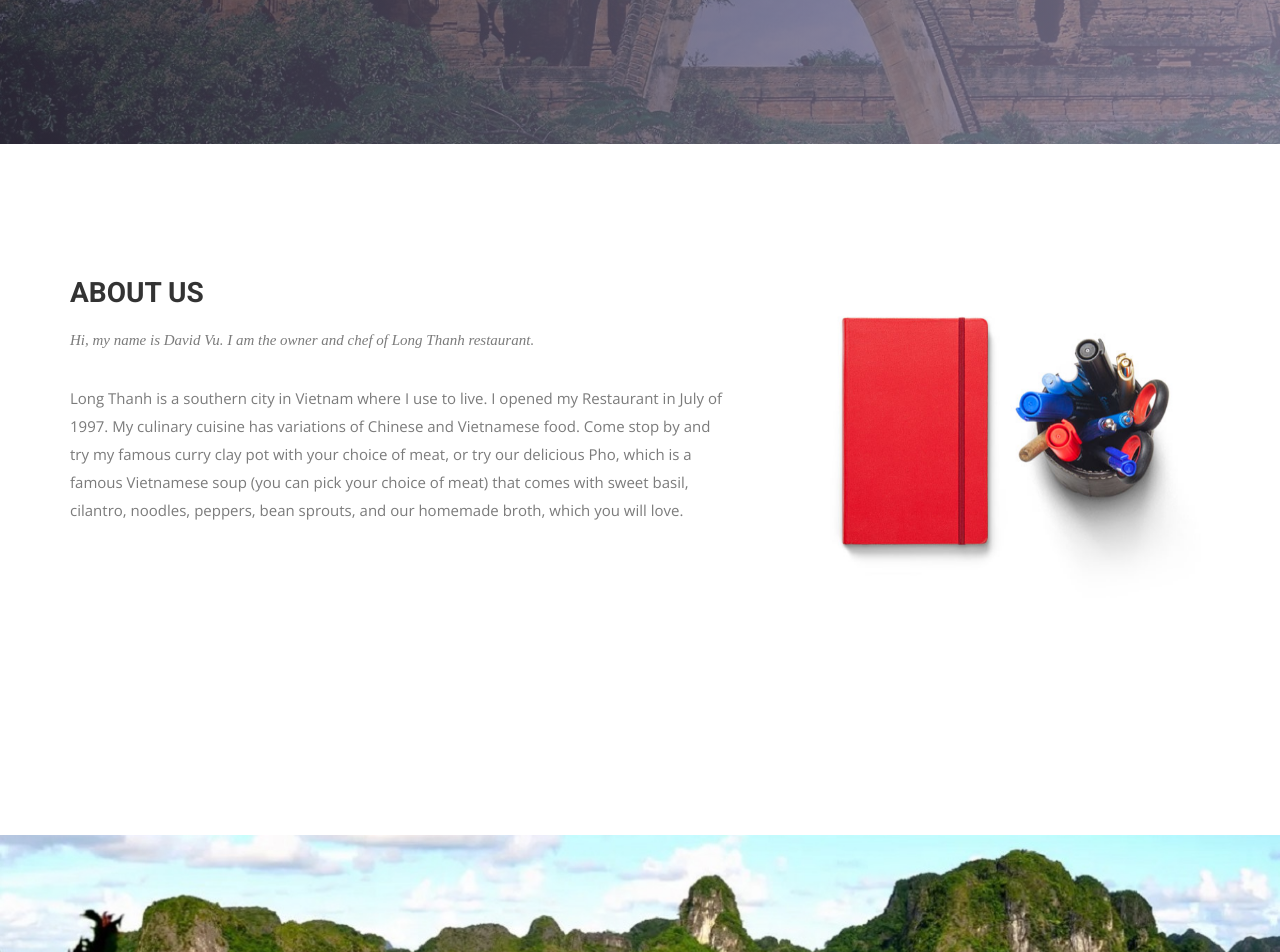
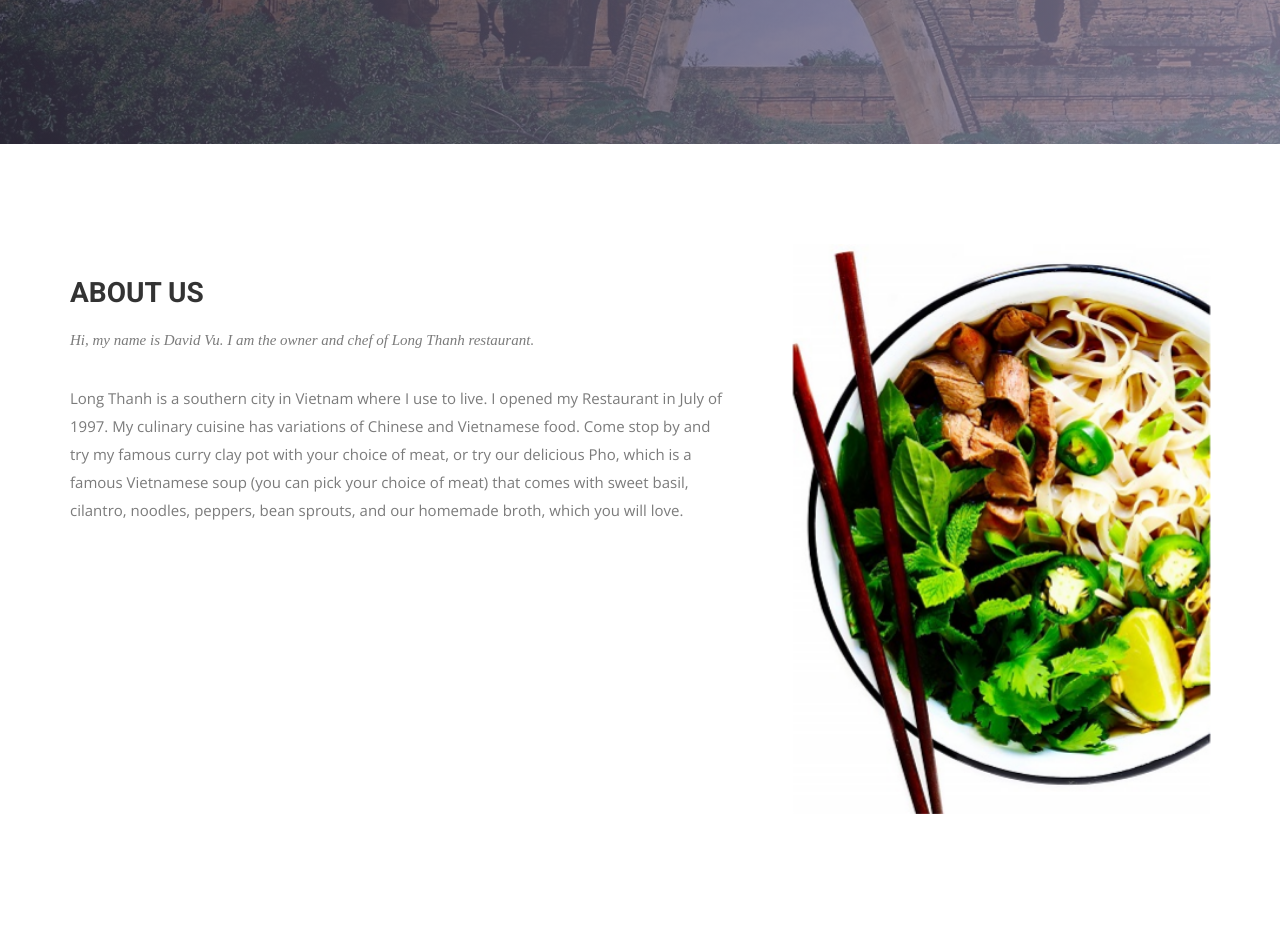
Before and after one commit to dsmith73/long-thanh, a Jekyll site: the page built from index.html, in a window 1280 px wide. Shown: the part 711-1663 px from the top of the page. Built offline with Jekyll 4.4.1, drawn with Linux system fonts in a browser that asks for light colours; nearby versions of some CDN libraries; some web fonts are replaced.

Commit message:
change wrapper img

```diff
--- a/index.html
+++ b/index.html
@@ -38,7 +38,7 @@ permalink: /
       </div><!-- .col-md-7 close -->
       <div class="col-md-5 col-sm-12">
         <div class="block">
-          <img src="img/wrapper-img.png" alt="Img">
+          <img src="img/vietnamese-pho.jpg" alt="Pho">
         </div>
       </div><!-- .col-md-5 close -->
     </div>
@@ -70,76 +70,6 @@ permalink: /
 <br>
 </section>
 
-<!-- Service Start
-<section id="service">
-  <div class="container">
-    <div class="row">
-      <div class="section-title">
-        <h2>Our Services</h2>
-        <p>Far far away, behind the word mountains, far from the countries Vokalia and Consonantia, there live the blind texts. Separated they live in Bookmarksgrove right at the coast of the Semantics</p>
-      </div>
-    </div>
-    <div class="row ">
-      <div class="col-sm-6 col-md-3">
-        <div class="service-item">
-          <i class="icon ion-coffee"></i>
-          <h4>Branding</h4>
-          <p>Lorem ipsum dolor sit amet, consectetur adipisicing elit, sed do eiusmod tempor incididunt ut </p>
-        </div>
-      </div>
-      <div class="col-sm-6 col-md-3">
-        <div class="service-item">
-          <i class="ion-compass"></i>
-          <h4>Web Design</h4>
-          <p>Lorem ipsum dolor sit amet, consectetur adipisicing elit, sed do eiusmod tempor incididunt ut </p>
-        </div>
-      </div>
-      <div class="col-sm-6 col-md-3">
-        <div class="service-item">
-          <i class="ion-image"></i>
-          <h4>App Design</h4>
-          <p>Lorem ipsum dolor sit amet, consectetur adipisicing elit, sed do eiusmod tempor incididunt ut </p>
-        </div>
-      </div>
-      <div class="col-sm-6 col-md-3">
-        <div class="service-item">
-          <i class="ion-bug"></i>
-          <h4>Start Up</h4>
-          <p>Lorem ipsum dolor sit amet, consectetur adipisicing elit, sed do eiusmod tempor incididunt ut </p>
-        </div>
-      </div>
-      <div class="col-sm-6 col-md-3">
-        <div class="service-item">
-          <i class="ion-headphone"></i>
-          <h4>Logo Design</h4>
-          <p>Lorem ipsum dolor sit amet, consectetur adipisicing elit, sed do eiusmod tempor incididunt ut </p>
-        </div>
-      </div>
-      <div class="col-sm-6 col-md-3">
-        <div class="service-item">
-          <i class="ion-leaf"></i>
-          <h4>Development</h4>
-          <p>Lorem ipsum dolor sit amet, consectetur adipisicing elit, sed do eiusmod tempor incididunt ut </p>
-        </div>
-      </div>
-      <div class="col-sm-6 col-md-3">
-        <div class="service-item">
-          <i class="ion-planet"></i>
-          <h4>Brand Identity</h4>
-          <p>Lorem ipsum dolor sit amet, consectetur adipisicing elit, sed do eiusmod tempor incididunt ut </p>
-        </div>
-      </div>
-      <div class="col-sm-6 col-md-3">
-        <div class="service-item">
-          <i class="ion-earth"></i>
-          <h4>Brand Identity</h4>
-          <p>Lorem ipsum dolor sit amet, consectetur adipisicing elit, sed do eiusmod tempor incididunt ut </p>
-        </div>
-      </div>
-    </div>
-  </div>
-</section>
--->
 
 <!-- Call to action Start -->
 <section id="call-to-action">
```
